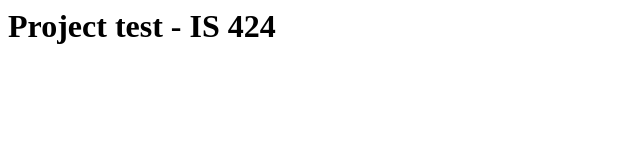
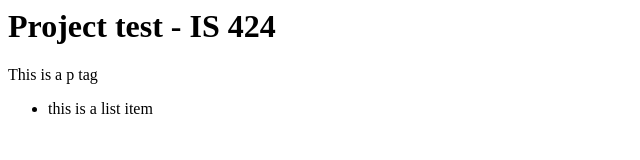
Before and after one commit to JBRinghand2001/Jacob, a plain HTML site: page index.html in a window 1280 px wide. Shown: the whole page, without its empty margins (0-640 px from the left). Drawn offline with Linux system fonts and the light colour scheme.

Commit message:
Added p tag and li

```diff
--- a/index.html
+++ b/index.html
@@ -7,5 +7,9 @@
 </head>
 <body>
     <h1>Project test - IS 424</h1>
+    <p>This is a p tag</p>
+    <ul>
+        <li>this is a list item</li>
+    </ul>
 </body>
 </html>
```
